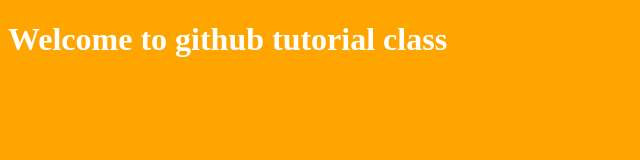
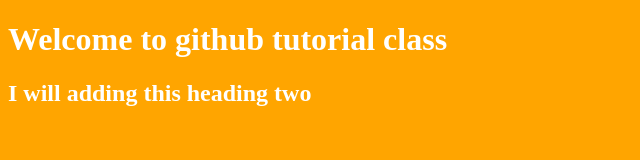
Before and after one commit to taoambali/testing-github, a plain HTML site: page index.html in a window 1280 px wide. Shown: the whole page, without its empty margins (0-640 px from the left). Drawn offline with Linux system fonts and the light colour scheme.

Commit message:
second commit

```diff
--- a/index.html
+++ b/index.html
@@ -8,5 +8,6 @@
 </head>
 <body>
     <h1>Welcome to github tutorial class</h1>
+    <h2>I will adding this heading two</h2>
 </body>
 </html>
```
